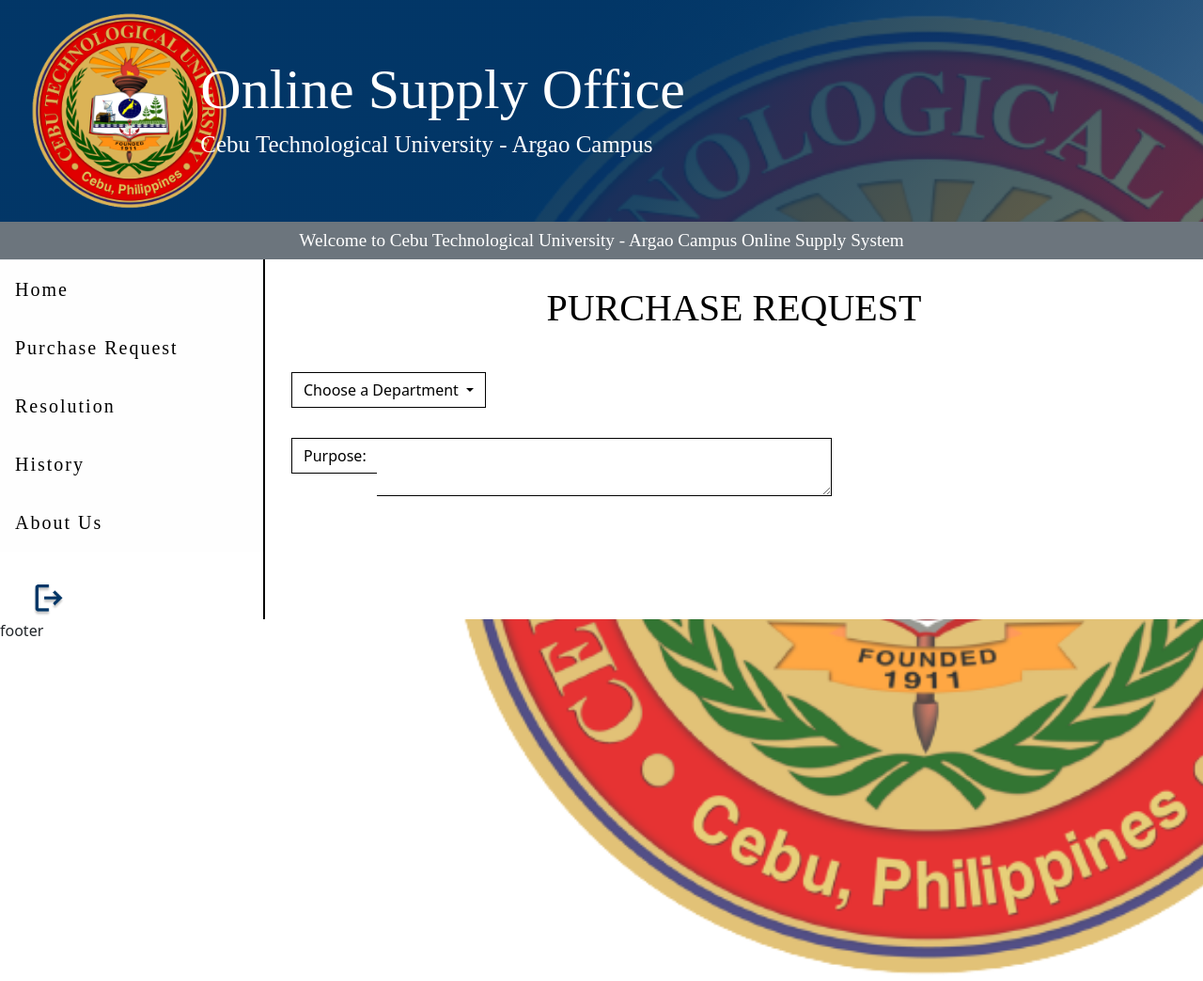
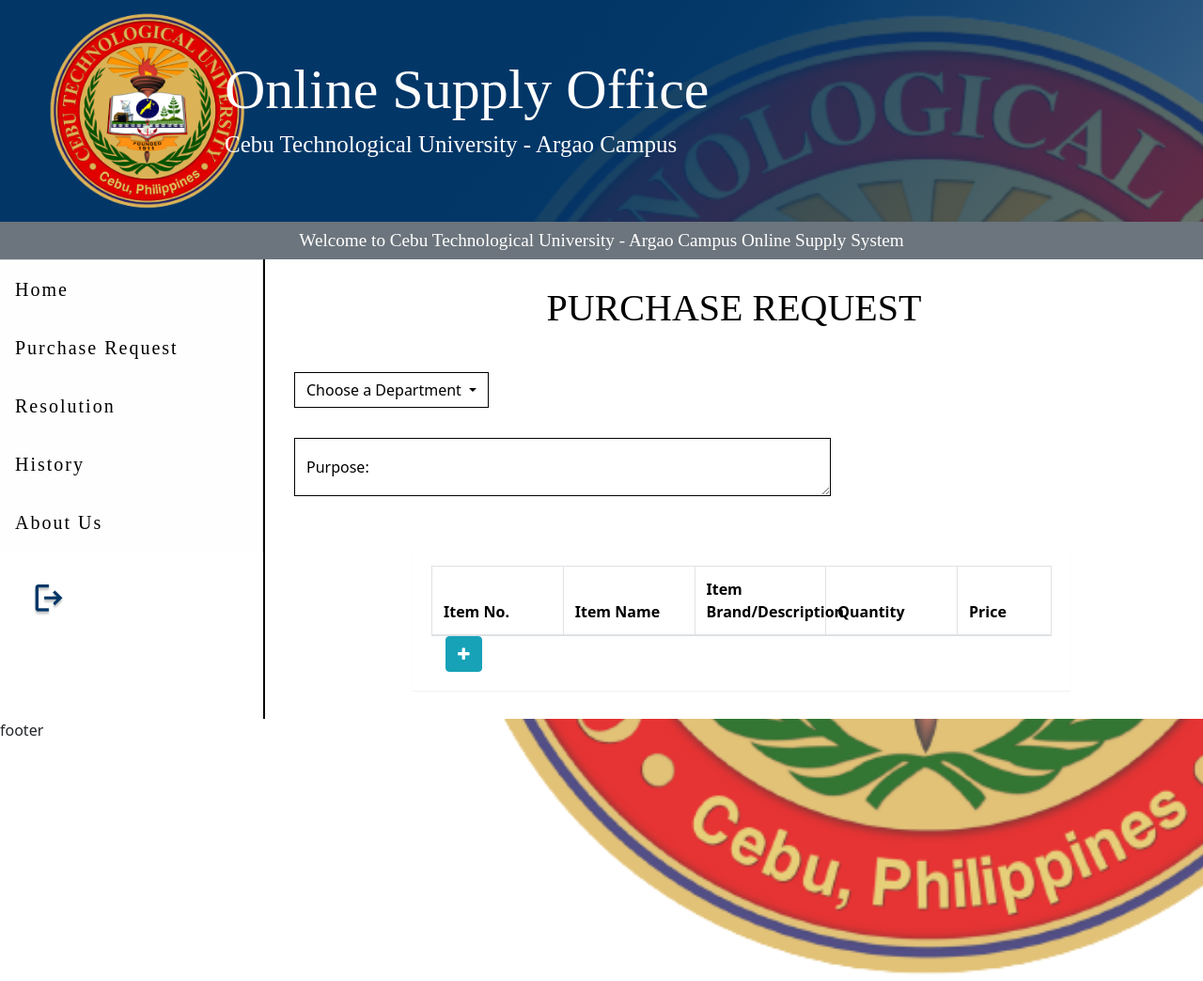
Before and after one commit to kristina0331/online_supply_system, a Django app: page /requester/ in a window 1280 px wide; the page is wider, and only the part inside the window is pictured. Shown: that part at 94% size. Run offline with Django 4.2, Linux system fonts and the light colour scheme; lists and menus that the app fills with data are empty; some libraries are stand-ins or nearby versions.

Commit message:
09-18-2023

```diff
--- a/accounts/static/css/main.css
+++ b/accounts/static/css/main.css
@@ -303,27 +303,6 @@
   .dropdown-menu:hover .dropdown-item {
     color: black !important;
   }
-    /* end of dropdown */
-
-    /* form
-    .form-control {
-      display: table-caption;
-      border: 1px solid black;
-      height: auto;
-      width: 500px;
-      color: #000;
-    }
-    .form-group {
-      margin-bottom: 1rem;
-      display: contents;
-      display: flex;
-      align-items: center;
-      align-content: space-between;
-      flex-wrap: wrap;
-      margin: 0;
-      padding-top: 2rem;
-       border: 2px solid black;
-  } */
   .input-group{
     padding-top: 2rem;
       position: relative;
@@ -371,5 +350,80 @@
     border-right: none !important;
 }
 /* table start*/
-
+.table {
+  width: 100%;
+  margin-bottom: 0px !important;
+  color: #212529;
+}
+.table-bordered {
+  border: 1px solid black !important;
+}
+.table-wrapper {
+  width: 700px;
+  margin: 30px auto;
+  background: #fff;
+  padding: 20px;
+  box-shadow: 0 1px 1px rgba(0,0,0,.05);
+}
+.table-title {
+  padding-bottom: 10px;
+  margin: 0 0 10px;
+}
+.table-title .add-new {
+  float: right;
+  height: 30px;
+  font-weight: bold;
+  font-size: 12px;
+  text-shadow: none;
+  min-width: 100px;
+  border-radius: 50px;
+  line-height: 13px;
+}
+.table-title .add-new i {
+  margin-right: 2px;
+}
+table.table {
+  table-layout: fixed;
+}
+table.table tr th, table.table tr td {
+  border-color: 1px solid black;
+}
+table.table th i {
+  font-size: 13px;
+  margin: 0 5px;
+  cursor: pointer;
+}
+table.table th:last-child {
+  width: 100px;
+}
+table.table td a {
+  cursor: pointer;
+  display: inline-block;
+  margin: 0 5px;
+  min-width: 24px;
+}
+table.table td a.add {
+  color: #27C46B;
+}
+table.table td i {
+  font-size: 19px;
+}
+table.table td a.add i {
+  font-size: 24px;
+  margin-right: -1px;
+  position: relative;
+  top: 3px;
+}
+table.table .form-control {
+  height: 32px;
+  line-height: 32px;
+  box-shadow: none;
+  border-radius: 2px;
+}
+table.table .form-control.error {
+  border-color: #f50000;
+}
+table.table td .add {
+  display: none;
+}
   }
--- /dev/null
+++ b/accounts/static/js/scripts.js
@@ -0,0 +1,41 @@
+
+$(document).ready(function(){
+	$('[data-toggle="tooltip"]').tooltip();
+	var actions = $("table td:last-child").html();
+	// Append table with add row form on add new button click
+    $(".add-new").click(function(){
+		$(this).attr("disabled", "disabled");
+		var index = $("table tbody tr:last-child").index();
+        var row = '<tr>' +
+            '<td><input type="text" class="form-control" name="Item No." id="Item No."></td>' +
+            '<td><input type="text" class="form-control" name="Item Name" id="Item Name"></td>' +
+            '<td><input type="text" class="form-control" name="Item Brand/Description" id="Item Brand/Description"></td>' +
+			'<td><input type="text" class="form-control" name="Quantity" id="Quantity"></td>' +
+            '<td><input type="text" class="form-control" name="Price" id="Price"></td>' +
+        '</tr>';
+    	$("table").append(row);
+		$("table tbody tr").eq(index + 1).find(".add, .edit").toggle();
+        $('[data-toggle="tooltip"]').tooltip();
+    });
+	// Add row on add button click
+	$(document).on("click", ".add", function(){
+		var empty = false;
+		var input = $(this).parents("tr").find('input[type="text"]');
+        input.each(function(){
+			if(!$(this).val()){
+				$(this).addClass("error");
+				empty = true;
+			} else{
+                $(this).removeClass("error");
+            }
+		});
+		$(this).parents("tr").find(".error").first().focus();
+		if(!empty){
+			input.each(function(){
+				$(this).parent("td").html($(this).val());
+			});
+			$(this).parents("tr").find(".add, .edit").toggle();
+			$(".add-new").removeAttr("disabled");
+		}
+    });
+});
--- a/accounts/templates/accounts/requester.html
+++ b/accounts/templates/accounts/requester.html
@@ -7,7 +7,20 @@
           <meta charset="UTF-8">
           <meta name="viewport" content="width=device-width, initial-scale=1.0">
           <title>Requesting Page</title>
+          <link rel="stylesheet" href="https://fonts.googleapis.com/css?family=Roboto|Varela+Round|Open+Sans">
+          <link rel="stylesheet" href="https://stackpath.bootstrapcdn.com/bootstrap/4.5.0/css/bootstrap.min.css">
+          <link rel="stylesheet" href="https://fonts.googleapis.com/icon?family=Material+Icons">
+          <link rel="stylesheet" href="https://maxcdn.bootstrapcdn.com/font-awesome/4.7.0/css/font-awesome.min.css">
+          <script src="https://code.jquery.com/jquery-3.5.1.min.js"></script>
+          <script src="https://cdn.jsdelivr.net/npm/popper.js@1.16.0/dist/umd/popper.min.js"></script>
+          <script src="https://stackpath.bootstrapcdn.com/bootstrap/4.5.0/js/bootstrap.min.js"></script>
           <link rel="stylesheet" href="{% static 'css/main.css' %}">
+          <script src="{% static 'js/scripts.js' %}"></script>
+          <script>
+            $(document).ready(function(){
+              $('[data-toggle="tooltip"]').tooltip();
+            });
+            </script>
       </head>
       <body>
         <div class="background">
@@ -61,7 +74,29 @@
                 </div>
                 <textarea class="form-control" aria-label="With textarea"></textarea>
               </div>
-
+              <div class="container-lg pt-4">
+                <div class="table-responsive">
+                    <div class="table-wrapper">
+                        <table class="table table-bordered">
+                            <thead>
+                                <tr>
+                                    <th>Item No.</th>
+                                    <th>Item Name</th>
+                                    <th>Item Brand/Description</th>
+                                    <th>Quantity</th>
+                                    <th>Price</th>
+                                </tr>
+                            </thead>
+                        </table>
+                        <div class="col-sm-4 ">
+                          <button type="button" class="btn btn-info add-new"><i class="fa fa-plus"></i></button>
+                      </div>
+                    </div>
+                </div>
+            </div>
+                    </div>
+                </div>
+            </div>
             </div>
           </div>
         </div>
```
Also changed, not shown: accounts/static/images/plus.png (added).
